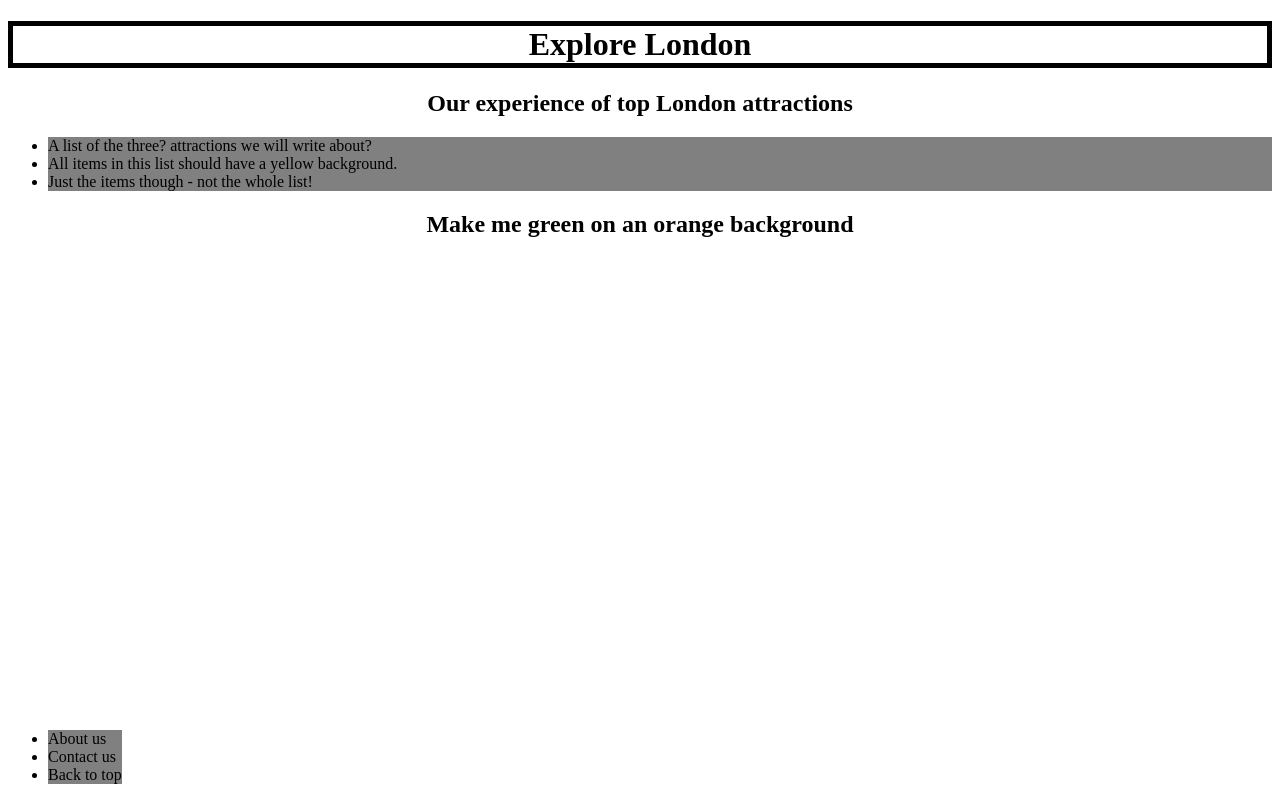
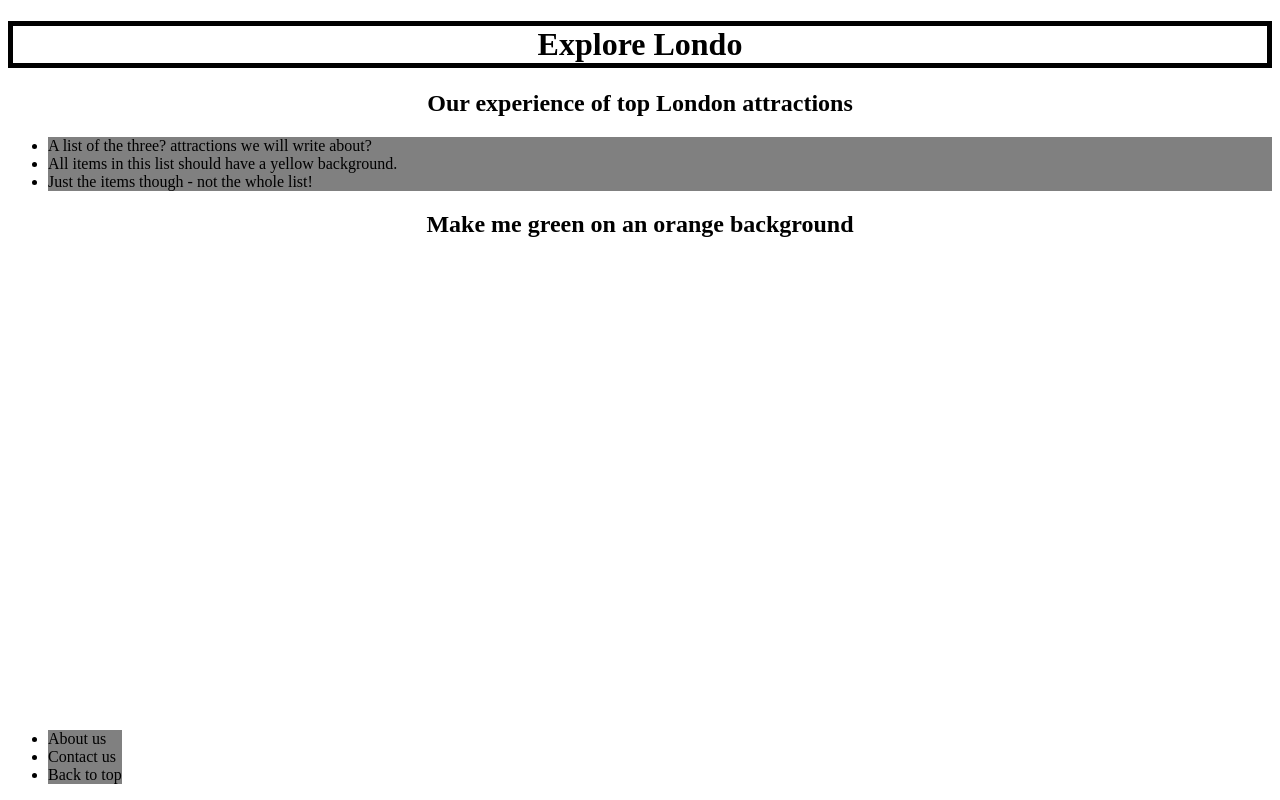
Before and after one commit to PGAQ/web-project, a plain HTML site: page index.html in a window 1280 px wide. Drawn offline with Linux system fonts and the light colour scheme.

Commit message:
changed london to londo

```diff
--- a/index.html
+++ b/index.html
@@ -8,7 +8,7 @@
 
   <body>
 
-      <h1>Explore London</h1>
+      <h1>Explore Londo</h1>
       <h2>Our experience of top London attractions</h2>
 
       <ul>
```
